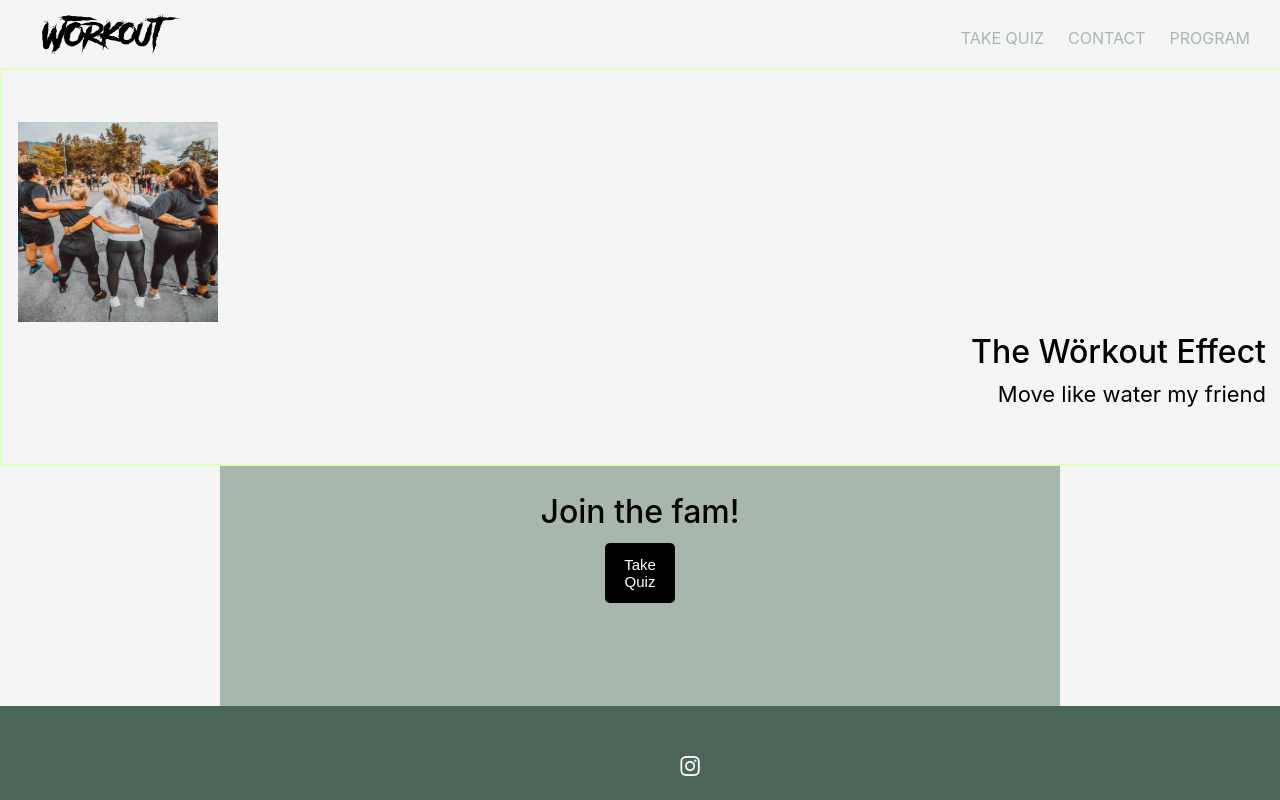
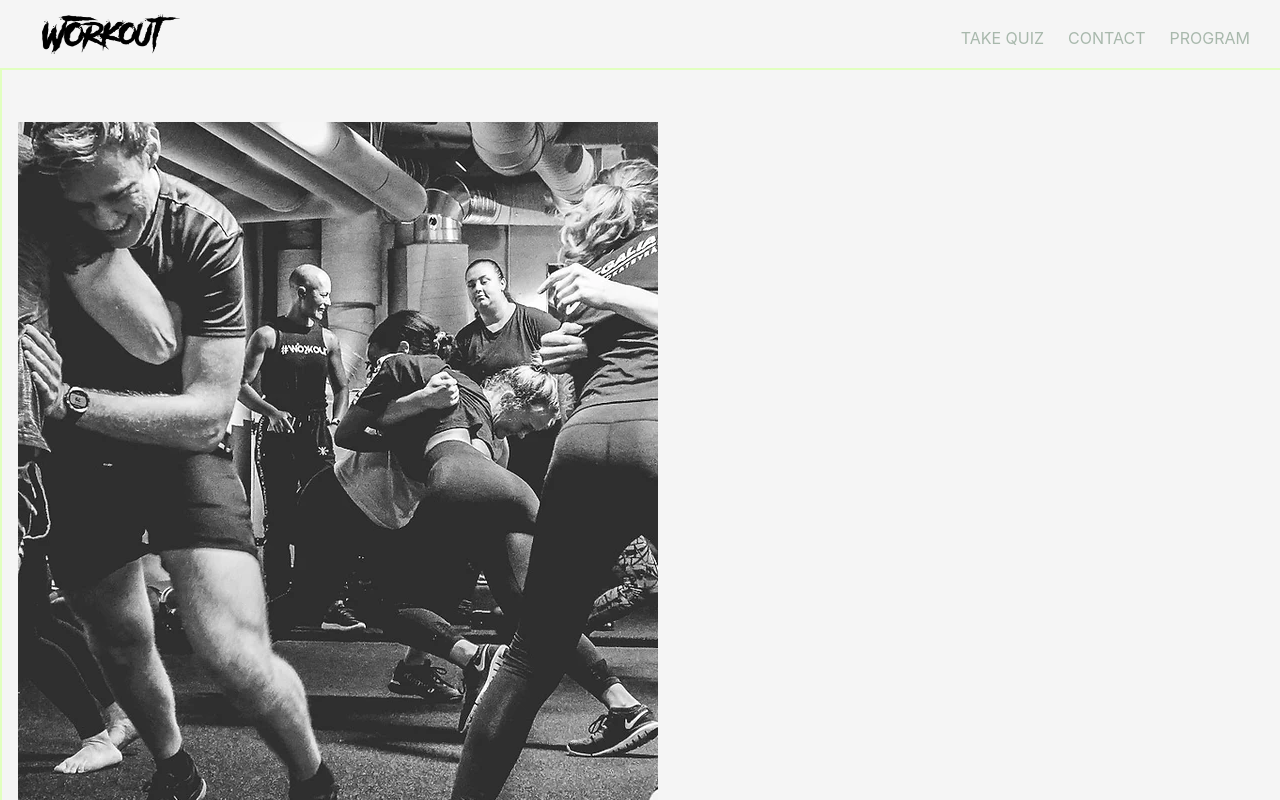
Before and after one commit to EvaSjoholm/project-W-frontend, a React (Create React App) app: page / in a window 1280 px wide. Shown: the top 800 px of the page. Built offline with nearby package versions, Linux system fonts and the light colour scheme.

Commit message:
design fix

```diff
--- a/src/components/Header.js
+++ b/src/components/Header.js
@@ -1,11 +1,13 @@
 import React from 'react';
-import workoutImg from 'assets/workout.jpg'
+import blackImg from 'assets/blackandwhite.webp'
 
 export const Header = () => {
   return (
     <div className="header">
       <div className="header-container">
-        <img src={workoutImg} alt="header-img" height="200px" width="200px;" />
+        <div className="header-img">
+          <img src={blackImg} alt="header-img" />
+        </div>
         <div className="header-text">
           <h1> The Wörkout Effect</h1>
           <p>Move like water my friend</p>
--- a/src/index.css
+++ b/src/index.css
@@ -91,6 +91,12 @@ p {
   overflow-x: hidden;
 }
 
+.header-img{
+width: 50%;
+height: 50%;
+border-radius: 16px;
+}
+
 .header-text {
   display: flex;
   flex-direction: column;
@@ -101,7 +107,6 @@ p {
   display: flex;
   flex-direction: column;
   align-items: center;
-  background-color: var(--primary-color-2);
   max-width: 800px;
   min-height: 200px;
   margin: auto;
@@ -113,16 +118,17 @@ p {
   margin: auto;
   padding: 20px;
   margin: var(--side-margins-mobile);
+  border-radius: 16px;
 }
 
 .content-container {
-  background-color: var(--secondary-color-1);
   display: flex;
   flex-direction: column;
   align-items: center;
   margin: 0 auto 30px auto;
   max-width: 800px;
   min-height: 200px;
+  border-radius: 16px;
 
 
 }
@@ -263,7 +269,6 @@ gap: 20px;
   justify-content: center;
   box-shadow: 0px 2px 4px -1px rgba(0,0,0,0.2), 0px 4px 5px 0px rgba(0,0,0,0.14), 0px 1px 10px 0px rgba(0,0,0,0.12);
   border-radius: 10px;
-  border: 1px solid red;
   content: inherit;
 }
 
```
Also changed, not shown: src/components/StartPage.js (+0 -20 lines), src/assets/blackandwhite.webp (added).
